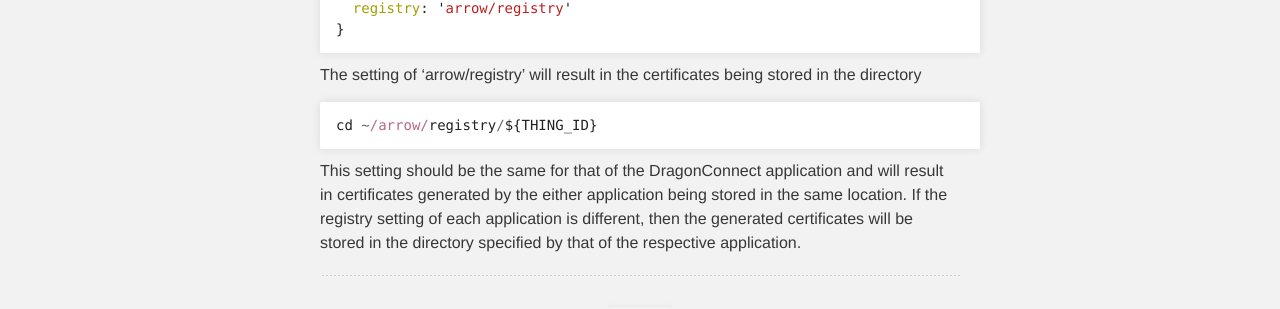
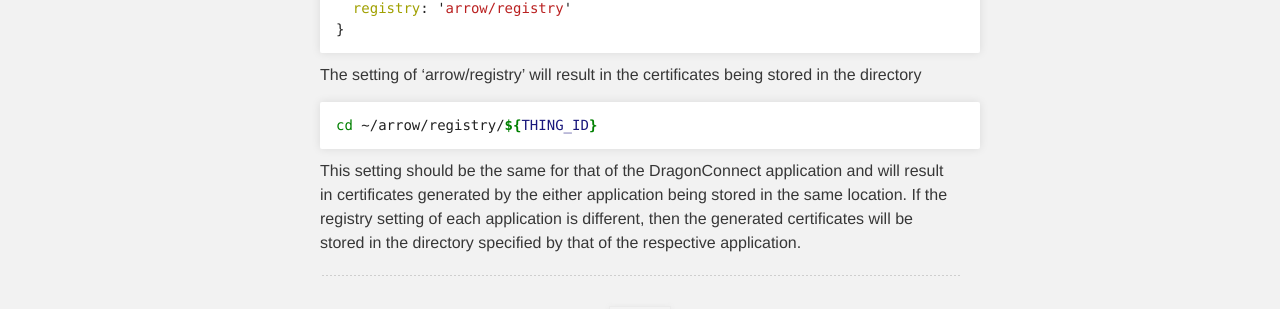
Before and after one commit to ArrowElectronics/aws-iot-dragonpulse-js, a Jekyll site: the page built from admin/general_conf.md, in a window 1280 px wide. Shown: the part 1080-1389 px from the top of the page. Built offline with Jekyll 4.4.1, drawn with Linux system fonts in a browser that asks for light colours; Markdown is read by kramdown in place of the engine named in the settings.

Commit message:
Corrected language extension

````diff
--- a/admin/general_conf.md
+++ b/admin/general_conf.md
@@ -50,7 +50,7 @@ admin: {
 The setting of 'arrow/registry' will result in the certificates being stored
 in the directory
 
-```js
+```sh
 cd ~/arrow/registry/${THING_ID}
 ```
 
````
